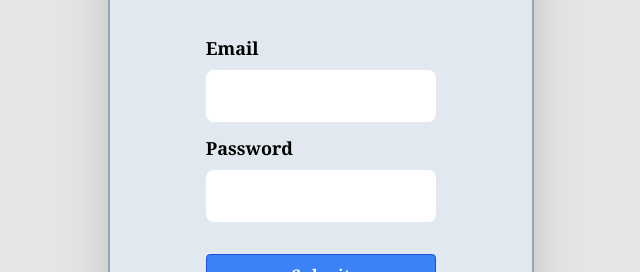
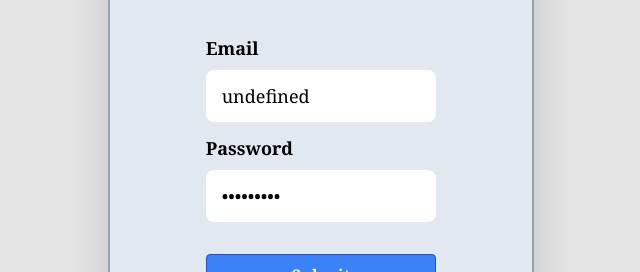
Before and after one commit to ms1835/ChatBot, a React (Create React App) app in the folder client/: page /api/login in a window 1280 px wide. Shown: the part 273-545 px from the top of the page, without its empty margins (319-959 px from the left). Built offline with nearby package versions, Linux system fonts and the light colour scheme.

Commit message:
Added guest user login

```diff
--- a/client/src/components/SignIn.js
+++ b/client/src/components/SignIn.js
@@ -4,7 +4,7 @@ import { useNavigate } from "react-router-dom";
 const SignIn = () => {
     const navigate = useNavigate();
 
-    const [formData, setFormData] = useState({email: '', password:''});
+    const [formData, setFormData] = useState({email: `${process.env.REACT_APP_GUEST_USER}`, password: `${process.env.REACT_APP_GUEST_PWD}`});
 
     const handleChange = (event) => {
         const {name, value} = event.target;
```
